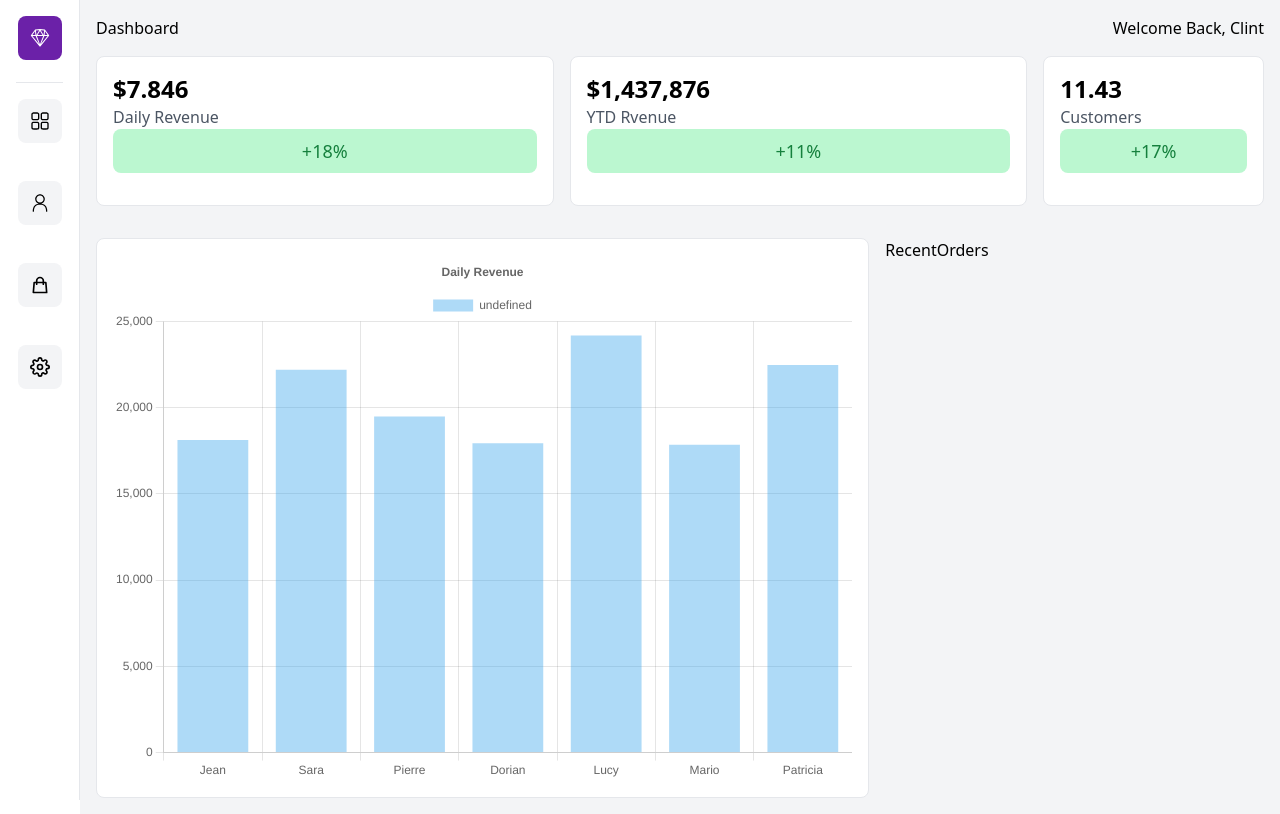
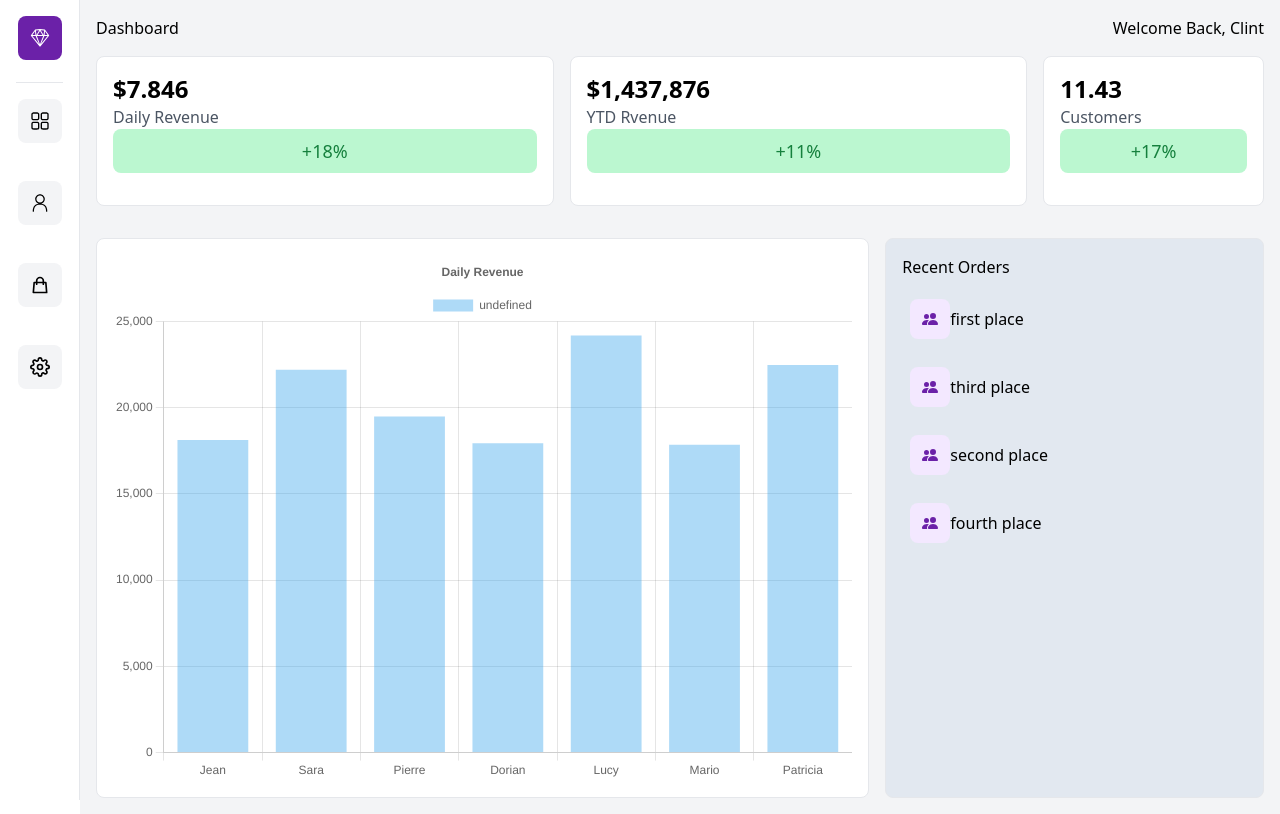
Before and after one commit to LynlynDev/iuc_be2, a Next.js app: page / in a window 1280 px wide. Built offline with nearby package versions, Linux system fonts and the light colour scheme.

Commit message:
Mise à jour

```diff
--- a/data/data.js
+++ b/data/data.js
@@ -7,6 +7,7 @@ export const data = [
         },
         email: 'jeansmith@gmail.com',
         typeof: 'charger de filière',
+        position: 'first place',
     },
     {
         id:2,
@@ -16,6 +17,7 @@ export const data = [
         },
         email: 'saraadams@gmail.com',
         typeof: 'chef de département',
+        position: 'third place',
     },
     {
         id:3,
@@ -25,6 +27,7 @@ export const data = [
         },
         email: 'pierresmith@gmail.com',
         typeof: 'responsable des EDT',
+        position: 'second place',
     },
     {
         id:1,
@@ -34,5 +37,6 @@ export const data = [
         },
         email: 'dorianadams@gmail.com',
         typeof: 'charger de filière',
+        position: 'fourth place',
     },
 ]
--- a/src/components/RecentOrders.jsx
+++ b/src/components/RecentOrders.jsx
@@ -1,9 +1,31 @@
 import React from "react";
+import { data } from "../../data/data.js";
+import { BsFillPeopleFill } from "react-icons/bs";
 
-const RecentOrders = () =>{
-    return (
-        <div>RecentOrders</div>
-    )
-}
+const RecentOrders = () => {
+  return (
+    <div
+      className="w-full col-span-1 relative lg:h-[70vh] h-[50vh] m-auto p-4
+        border rounded-lg bg-slate-200 overflow-scroll"
+    >
+      <h1>Recent Orders</h1>
+      <ul>
+        {data.map((order, id) => (
+          <li
+            key={id}
+            className="ng-gray-50 hover:bg-gray-100 rounded-lg my-3 p-2 flex items-center cursor-pointer"
+          >
+            <div className="bg-purple-100 rounded-lg p-3">
+              <BsFillPeopleFill className="text-purple-800" />
+            </div>
+            <div>
+              <p>{order.position}</p>
+            </div>
+          </li>
+        ))}
+      </ul>
+    </div>
+  );
+};
 
 export default RecentOrders;
```
